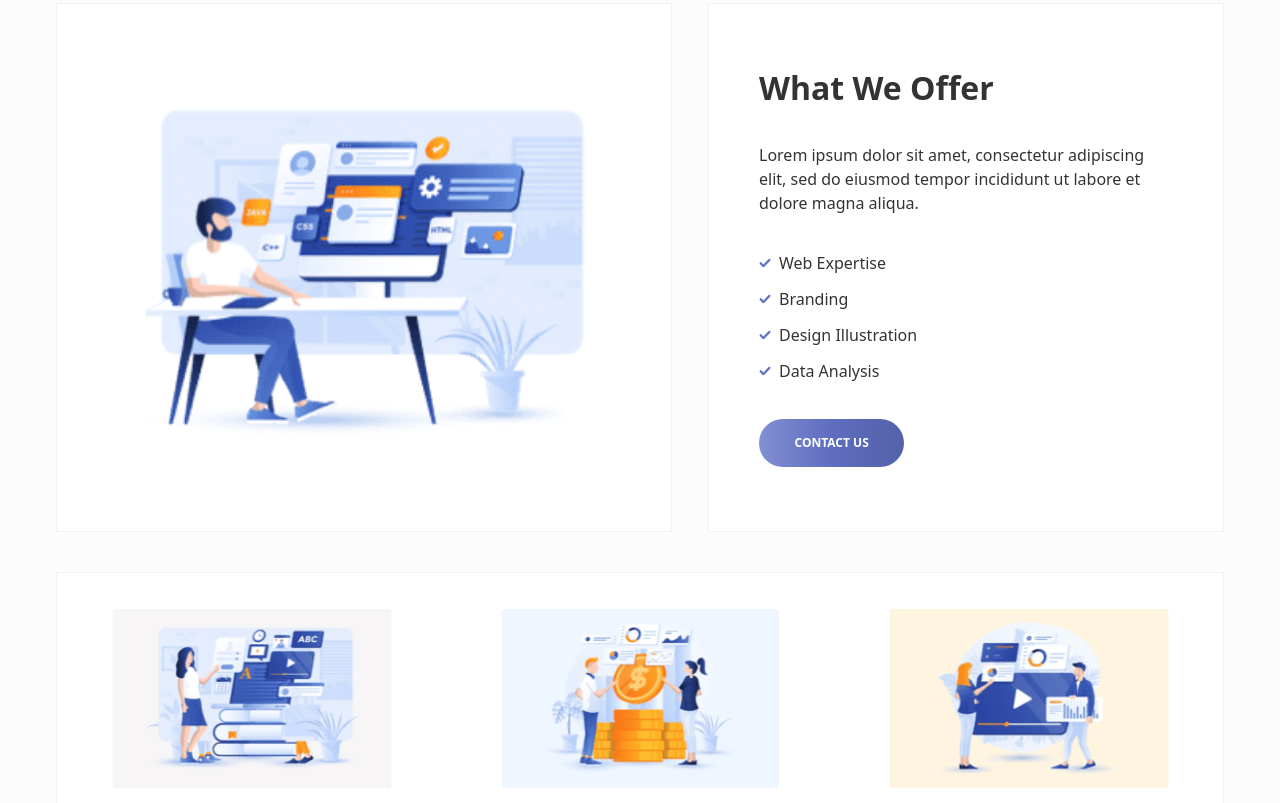
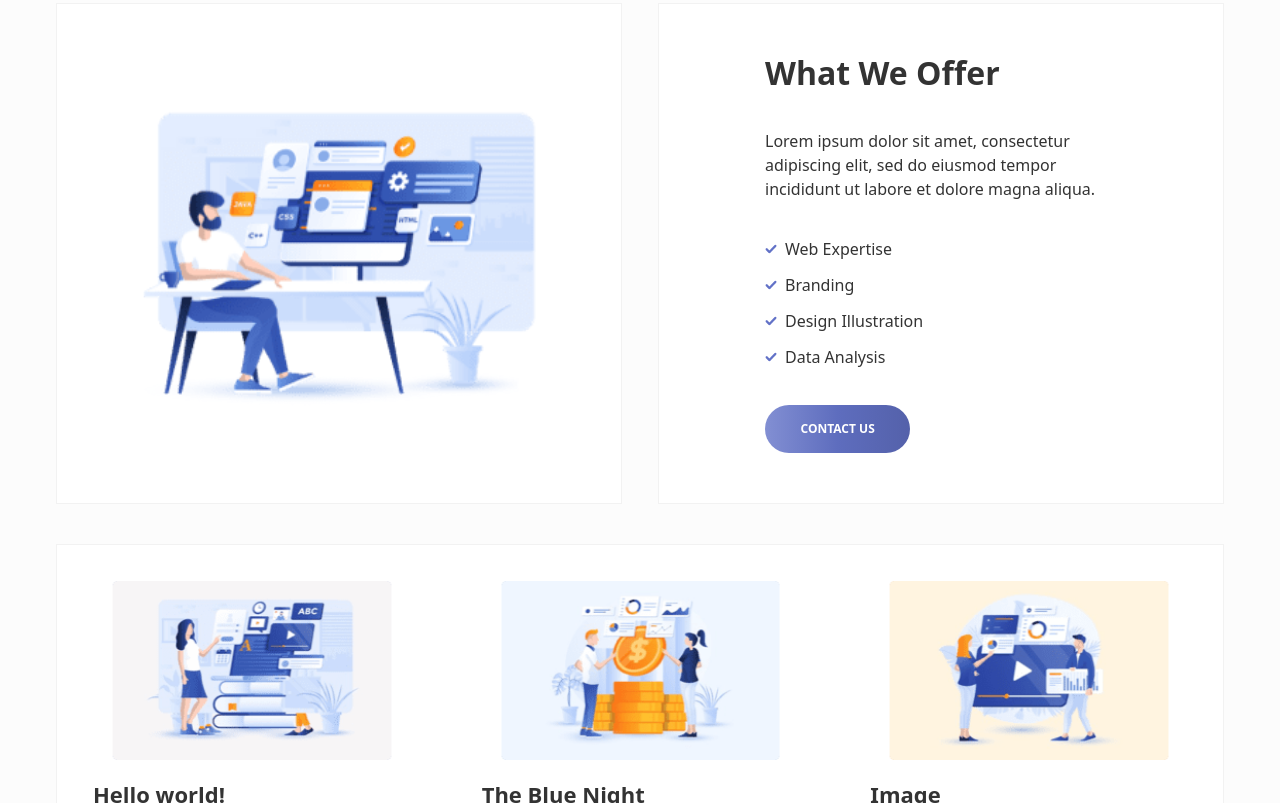
Before and after one commit to HudorHasHasHa/LandingPage, a website: page index.html in a window 1280 px wide. Shown: the part 1765-2568 px from the top of the page. Drawn offline with nearby package versions, Linux system fonts and the light colour scheme; files that its build step writes are made by us from their sources.

Commit message:
img padding

```diff
--- a/src/sass/layout.scss
+++ b/src/sass/layout.scss
@@ -255,10 +255,7 @@ header{
 
 .offer{
   .component-wrapper{
-    padding: 0;
-    .content-wrapper{
-      padding: 30px 50px;
-    }
+    padding: 30px 50px;
   }
   .offer-logo-wrapper{
     margin-bottom: 16px;
@@ -657,10 +654,7 @@ footer{
 
   .offer{
     .component-wrapper{
-      padding: 0;
-      .content-wrapper{
-        padding: 50px 50px;
-      }
+      padding: 50px 50px;
     }
     .offer-logo-wrapper{
       margin-bottom: 16px;
@@ -1028,12 +1022,6 @@ footer{
   }
 
   .offer{
-    .component-wrapper{
-      padding: 0;
-      .content-wrapper{
-        padding: 50px 50px;
-      }
-    }
     .offer-logo-wrapper{
       margin-bottom: 16px;
       display: flex;
@@ -1415,6 +1403,9 @@ footer{
   .offer{
     display: flex;
     flex-direction: row;
+    .component-wrapper{
+      padding: 50px 50px;
+    }
     .offer-logo-wrapper{
       padding: 20px 20px;
       border: 1px solid #f2f2f2;
@@ -1584,10 +1575,7 @@ footer{
 
   .offer{
     .component-wrapper{
-      padding: 0;
-      .content-wrapper{
-        padding: 50px 50px;
-      }
+      padding: 50px 50px;
     }
     .offer-logo-wrapper{
       padding: 50px 50px;
@@ -1965,10 +1953,7 @@ footer{
 
   .offer{
     .component-wrapper{
-      padding: 0;
-      .content-wrapper{
-        padding: 50px 50px;
-      }
+      padding: 50px 50px;
     }
     .offer-logo-wrapper{
       padding: 50px 50px;
```
